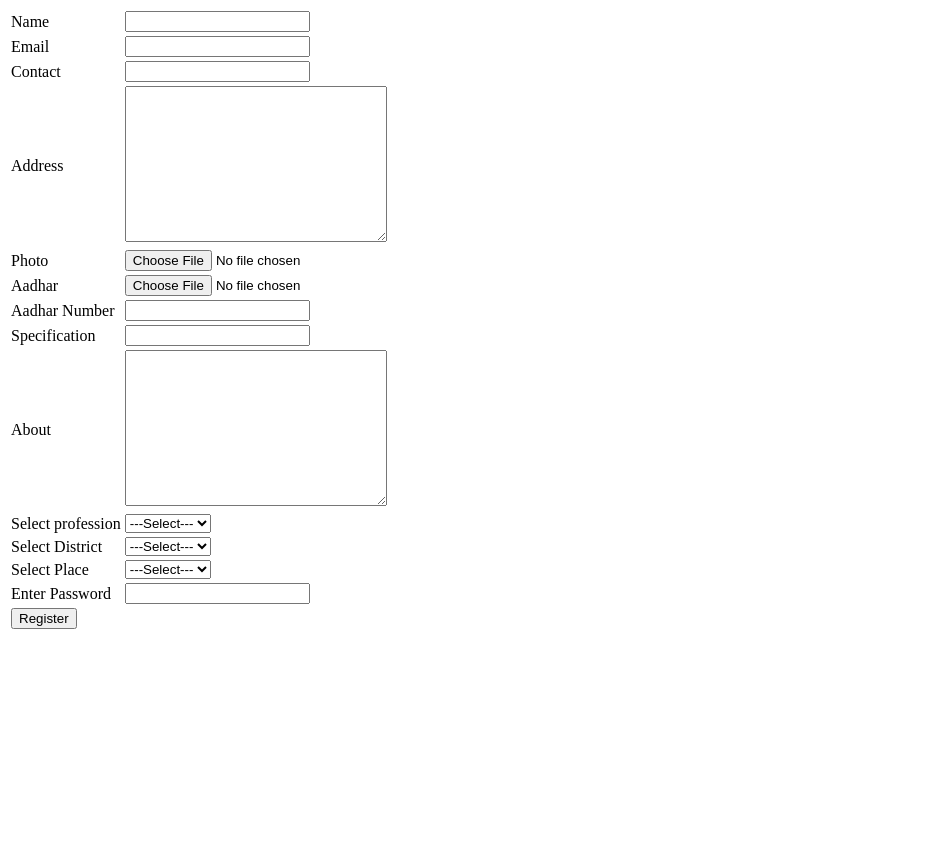
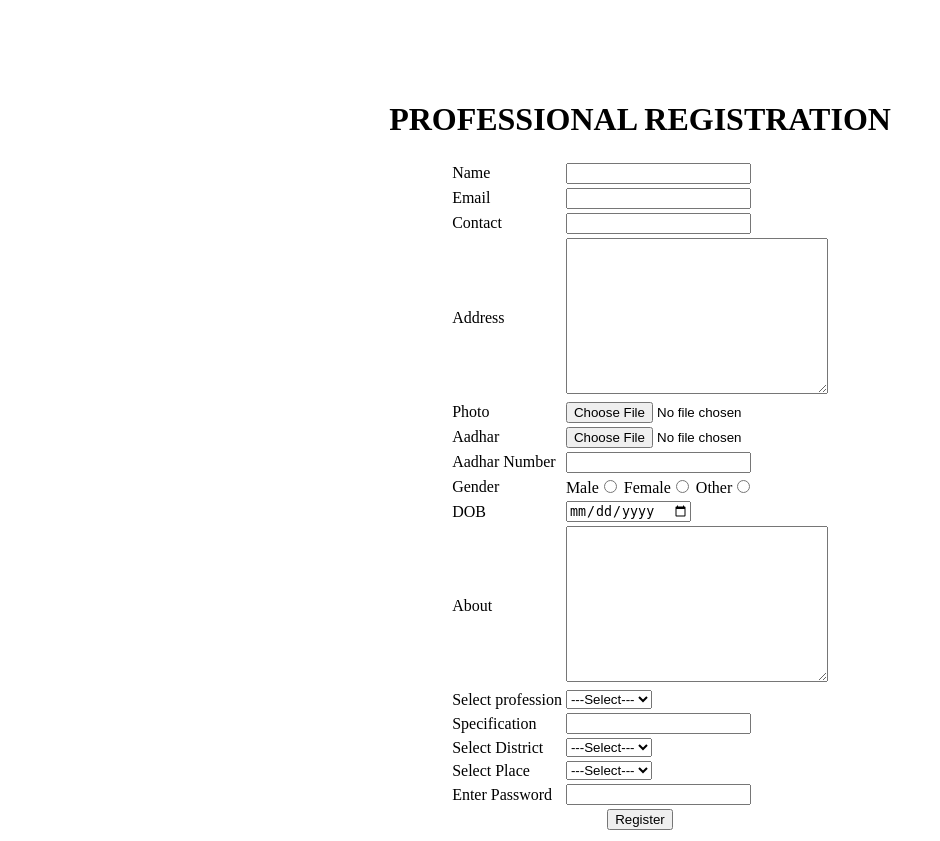
Before and after one commit to Abhithsaji/QuesPro-Web, a Django app: page /guest/Professionalregistration/ in a window 1280 px wide. Shown: the whole page, without its empty margins (0-940 px from the left). Before the commit the page ends 629 px from the top, so only its background shows below. Run offline with Django 5.2, Linux system fonts and the light colour scheme; data that the repository does not hold is empty.

Commit message:
Professional Registration

```diff
--- a/Admin/Templates/Admin/Newprofessionals.html
+++ b/Admin/Templates/Admin/Newprofessionals.html
@@ -22,6 +22,8 @@
                 <th>Aadhar Photo</th>
                 <th>Profession</th>
                 <th>specification</th>
+                <th>DOB</th>
+                <th>Gender</th>
                 <th>About</th>
                 <th colspan="2">Action</th>
             </tr>
@@ -37,6 +39,8 @@
                 <td><a href="{{i.professional.professional_proof}}"><img src="{{i.professional.professional_proof}}" alt="" width="50px" height="30px"></a></td>
                 <td>{{i.prof_name.profession_name}}</td>
                 <td>{{i.professional.professional_specification}}</td>
+                <td>{{i.professional.professional_dob}}</td>
+                <td>{{i.professional.professional_gender}}</td>
                 <td>{{i.professional.professional_about}}</td>
                 <td><a href="{% url 'webadmin:aproveprofessionals' i.id %}">Accept</a></td>
                 <td><a href="{% url 'webadmin:rejectprofessionals' i.id %}">Reject</a></td>
--- a/Admin/Templates/Admin/Newuser.html
+++ b/Admin/Templates/Admin/Newuser.html
@@ -17,6 +17,8 @@
                 <th>Email</th>
                 <th>Contact</th>
                 <th>Address</th>
+                <th>DOB</th>
+                <th>Gender</th>
                 <th>Photo</th>
             </tr>
             {% for i in userdata %}
@@ -26,6 +28,8 @@
                 <td>{{i.user.user_email}}</td>
                 <td>{{i.user.user_contact}}</td>
                 <td>{{i.user.user_address}}</td>
+                <td>{{i.user.user_dob}}</td>
+                <td>{{i.user.user_gender}}</td>
                 <td><a href="{{i.user.photo_url}}"><img src="{{i.user.photo_url}}" alt="" width="40px" height="50px"></a></td>
                 <!-- <td><a href="">Accept</a></td>
                 <td><a href="">Reject</a></td> -->
--- a/Guest/Templates/Guest/Professionalregistration.html
+++ b/Guest/Templates/Guest/Professionalregistration.html
@@ -6,9 +6,11 @@
     <title>Document</title>
 </head>
 <body>
+    <br><br><br><br>
+    <h1 align="center"><b>PROFESSIONAL REGISTRATION</b></h1>
     <form action="" method="post" enctype="multipart/form-data">
         {% csrf_token %}
-        <table>
+        <table align="center">
             <tr>
                 <td>Name</td>
                 <td><input type="text" name="txt_name" id=""></td>
@@ -38,9 +40,17 @@
                 <td><input type="text" name="txt_aadharno" id=""></td>
             </tr>
             <tr>
-                <td>Specification</td>
-                <td><input type="text" name="txt_specification" id=""></td>
+                <td>Gender</td>
+                <td>Male<input type="radio" name="rad_gender" value="Male" id="">
+                    Female<input type="radio" name="rad_gender" value="Female" id="">
+                    Other<input type="radio" name="rad_gender" value="Other" id="">
+                </td>
             </tr>
+            <tr>
+                <td>DOB</td>
+                <td><input type="date" name="date_dob" id=""></td>
+            </tr>
+
             <tr>
                 <td>About</td>
                 <td><textarea name="txt_about" id="" cols="30" rows="10"></textarea></td>
@@ -53,6 +63,10 @@
                     <option value="{{p.id}}">{{p.profession.profession_name}}</option>
                     {% endfor %}
                 </select></td>
+            </tr>
+            <tr>
+                <td>Specification</td>
+                <td><input type="text" name="txt_specification" id=""></td>
             </tr>
             <tr>
                 <td>Select District</td>
@@ -75,8 +89,9 @@
                 <td>Enter Password</td>
                 <td><input type="password" name="txt_password" id=""></td>
             </tr>
+
             <tr>
-                <td colspan="2"><input type="submit" value="Register"></td>
+                <td colspan="2" align="center"><input type="submit" value="Register"></td>
             </tr>
         </table>
     </form>
--- a/Guest/views.py
+++ b/Guest/views.py
@@ -72,7 +72,8 @@ def Professionalregistration(request):
         data = {"professional_name":request.POST.get("txt_name"),"professional_email":email,"professional_contact":request.POST.get("txt_contact"),
                 "professional_address":request.POST.get("txt_address"),"place_id":request.POST.get("sel_place"),"professional_photo":downloadphoto_url,
                 "professional_proof":downloadaadhar_url,"profession_id":request.POST.get("sel_profession"),"professional_about":request.POST.get("txt_about"),
-                "professional_id":user.uid,"professional_specification":request.POST.get("txt_specification"),"professional_aadharno":request.POST.get("txt_aadharno"),"vstatus":0}
+                "professional_id":user.uid,"professional_specification":request.POST.get("txt_specification"),"professional_aadharno":request.POST.get("txt_aadharno"),"vstatus":0,
+                "professional_gender":request.POST.get("rad_gender"),"professional_dob":request.POST.get("date_dob"),}
         db.collection("tbl_professional").add(data)
         return render(request,"Guest/Professionalregistration.html")
     else:
```
Also changed, not shown: db.sqlite3.
